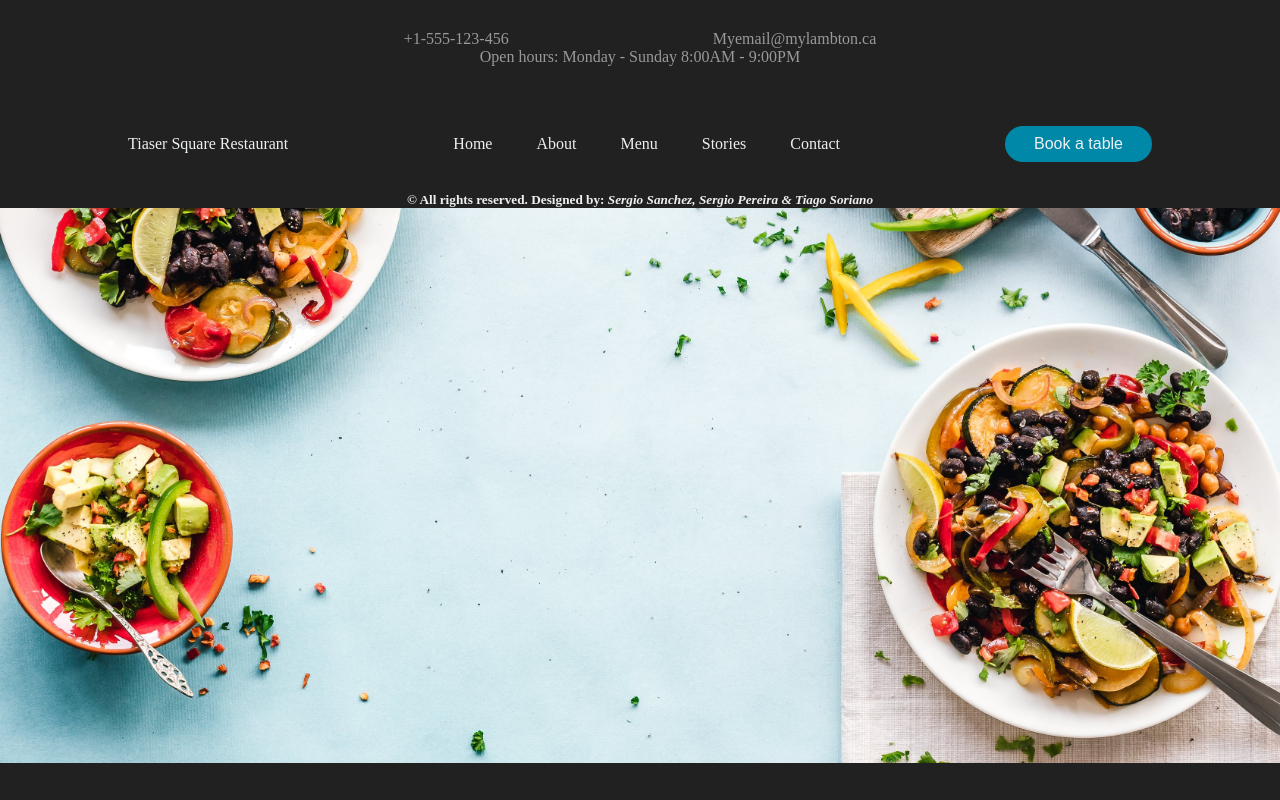
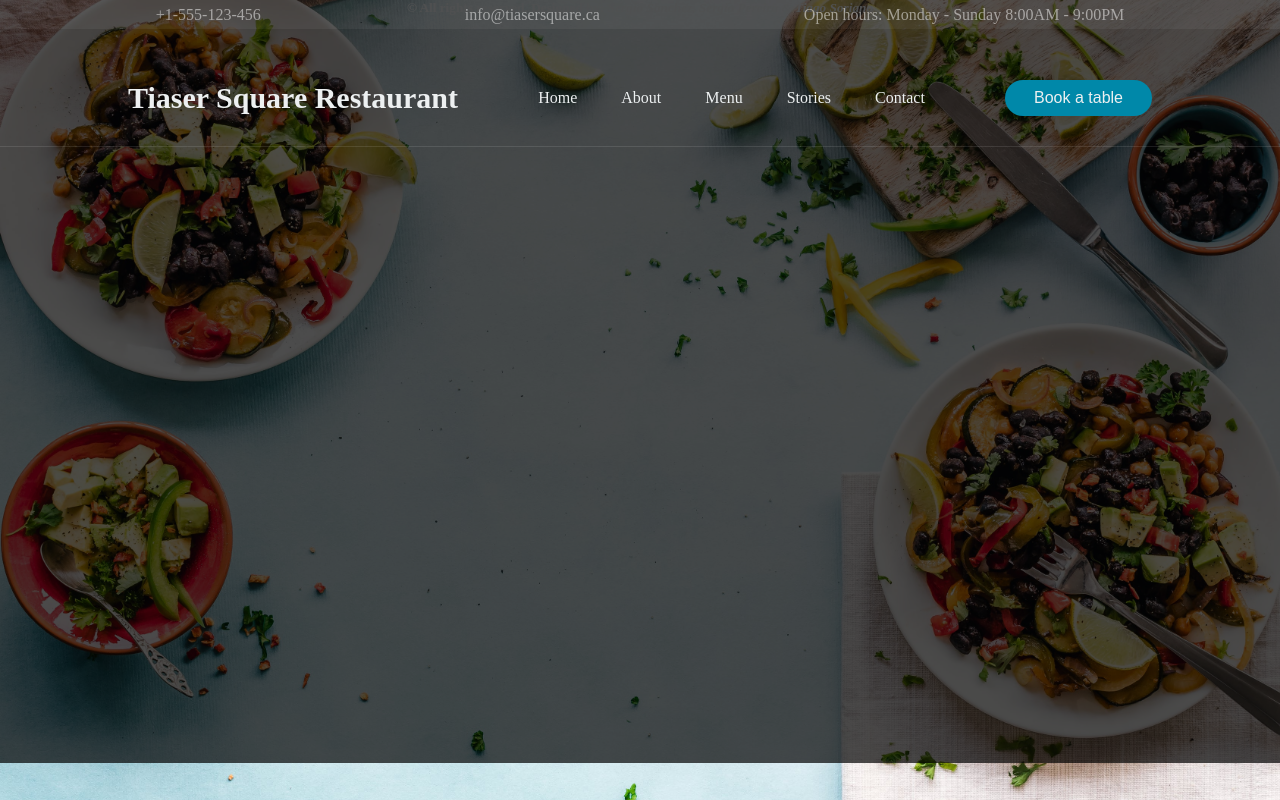
Before and after one commit to sergiosanchezs/Web-I-Project, a website: page index.html in a window 1280 px wide. Drawn offline with Linux system fonts and the light colour scheme.

Commit message:
both bars with position absolut

```diff
--- a/css/styles.css
+++ b/css/styles.css
@@ -2,15 +2,12 @@
   box-sizing: border-box;
   margin: 0;
   padding: 0;
-  background: #212121;
   color: #edf0f1;
 }
 
 body {
   text-align: center;
-/* }
-
-body .bk_image { */
+  /* background-image: url(../images/bg_2.jpg); */
   background-image: url(../images/main.jpeg);
   background-position: center center !important;
   background-size: cover;
@@ -19,7 +16,16 @@ body .bk_image { */
   z-index: 0;
   display: block;
   height: 763px;
+}
 
+.overlay {
+  position: absolute;
+  top: 0;
+  bottom: 0;
+  left: 0;
+  right: 0;
+  background: #000000;
+  opacity: .7;
 }
 
 li, a, button {
@@ -29,15 +35,26 @@ li, a, button {
   text-decoration: none;
 }
 
-header {
+/****************** This is the Nav Bar ********************/
+.nav {
   display: flex;
+  position: absolute;
+  /* top: 2.5em; */
+  top: 50px;
+  left: 0;
+  right: 0;
   justify-content: space-between;
   align-items: center;
   padding: 30px 10%;
+  /* background-color: rgba(255, 255, 255, 0.05); */
+  border-bottom: 1px solid rgba(255, 255, 255, 0.1);
 }
 
-.logo {
+.logo, .logo a{
+  font-weight: bolder;
+  font-size: 30px;
   cursor: pointer;
+  /* color: #0088a9; */
 }
 
 .nav__links {
@@ -51,6 +68,7 @@ header {
 
 .nav__links li a {
   transition: all 0.3s ease 0s;
+  /* color: #0088a9; */
 }
 
 .nav__links li a:hover {
@@ -75,22 +93,29 @@ button:hover {
   background-color: rgba(0, 136, 169, 0.6);
 }
 
-
+/**************** This is the info bar ******************/
 .wrap_info {
-  display: flex;
-  justify-content: space-between;
-  align-items: center;
-  padding: 30px 10%;
+  position: absolute;
+  top: 0;
+  left: 0;
+  right: 0;
+  z-index: 3;
+  display: block;
+  padding: 10px;
+  background-color: rgba(255, 255, 255, 0.05) !important;
+  padding-bottom: 0.35rem !important;
+  padding-top: 0.35rem !important;
 }
 
-
 .info_layer {
+  background-color: transparent;
   list-style: none;
 }
 
 .info_layer li {
+  background-color: transparent;
   transition: all 0.3s ease 0s;
   display: inline-block;
   padding: 0px 100px;
-  color: #999;
+  color: rgba(255, 255, 255, 0.5)
 }
--- a/index.html
+++ b/index.html
@@ -6,16 +6,20 @@
 	<link rel="stylesheet" href="css/styles.css">
 </head>
 <body>
-	<div class="bk_image"></div>
+	<header>
+		<div class="overlay"></div>
+		<!-- Start Info Bar -->
 		<div class="wrap_info">
 			<ul class="info_layer">
 				<li>+1-555-123-456</li>
-			<li>Myemail@mylambton.ca</li>
+				<li>info@tiasersquare.ca</li>
 				<li>Open hours: Monday - Sunday 8:00AM - 9:00PM</li>
 			</ul>
 		</div>
+		<!-- End Info Bar -->
 
-	<header>
+		<!-- Start NAVBAR -->
+		<div class="nav">
 			<div class="logo"><a href="index.html">Tiaser Square Restaurant</a></div>
 			<nav>
 				<ul class="nav__links">
@@ -27,6 +31,8 @@
 				</ul>
 			</nav>
 			<a href="#" class="cta"><button>Book a table</button></a>
+		</div>
+		<!-- End NAVBAR -->
 	</header>
 
 
```
Also changed, not shown: README.md, images/bg_2.jpg (added). Lines whose indentation alone changed are shown as unchanged.
